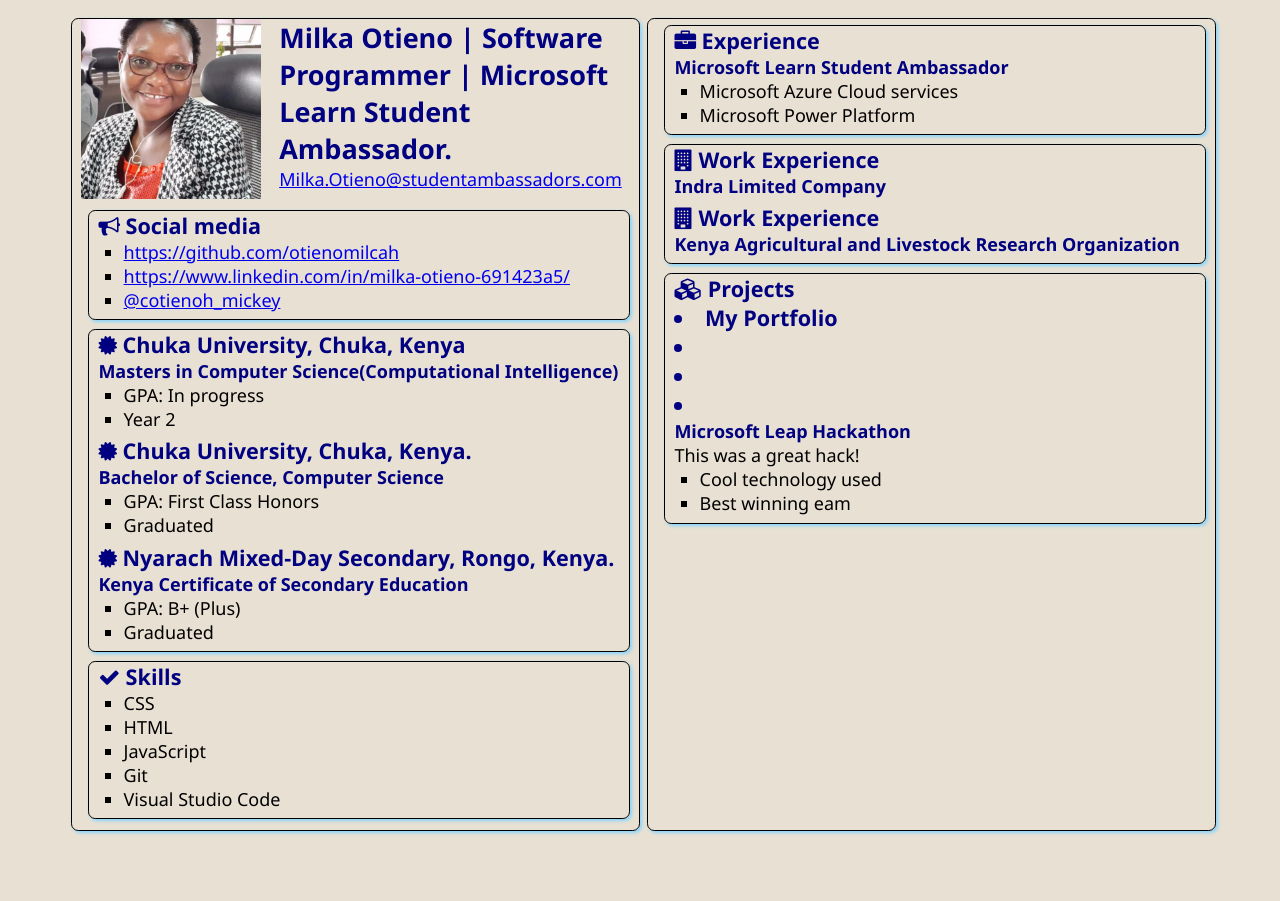
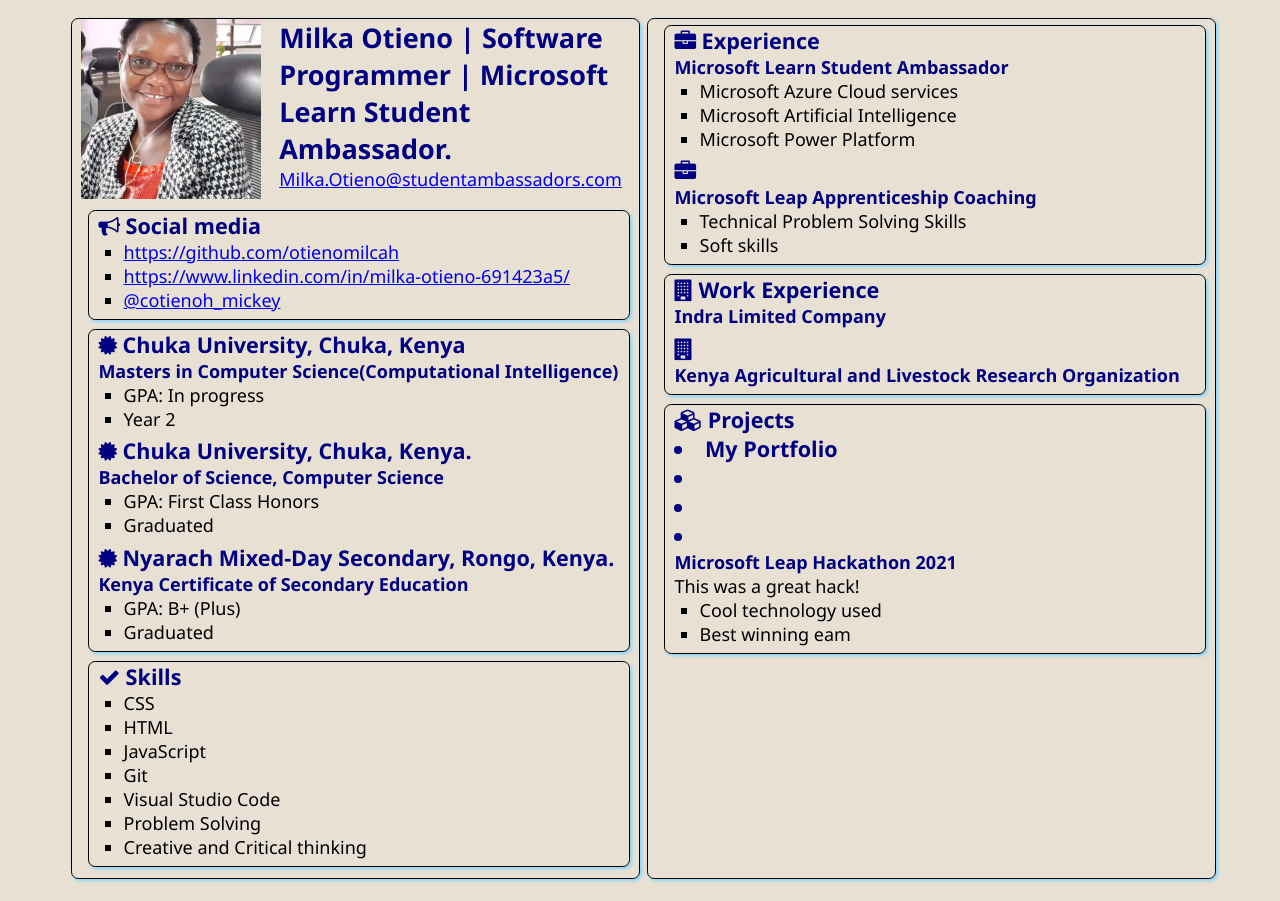
Before and after one commit to otienomilcah/SATechnicalOnboarding, a plain HTML site: page src/index.html in a window 1280 px wide. Before the commit the page ends 853 px from the top, so only its background shows below. Drawn offline with Linux system fonts and the light colour scheme.

Commit message:
projects
added projects

```diff
--- a/src/index.html
+++ b/src/index.html
@@ -81,6 +81,8 @@
                     <li>JavaScript</li>
                     <li>Git</li>
                     <li>Visual Studio Code</li>
+                    <li>Problem Solving</li>
+                    <li>Creative and Critical thinking</li>
                 </ul>
             </section>
         </article>
@@ -94,7 +96,19 @@
                 <h3>Microsoft Learn Student Ambassador</h3>
                 <ul>
                     <li>Microsoft Azure Cloud services</li>
+                    <li>Microsoft Artificial Intelligence</li>
                     <li>Microsoft Power Platform</li>
+                </ul>
+            </div>
+            <div>
+                <h2>
+                    <i class="fa fa-briefcase" aria-hidden="true"></i>
+
+                </h2>
+                <h3>Microsoft Leap Apprenticeship Coaching</h3>
+                <ul>
+                    <li>Technical Problem Solving Skills</li>
+                    <li>Soft skills</li>
                 </ul>
             </div>
             </section>
@@ -115,7 +129,7 @@
                 <div>
                     <h2>
                         <i class="fa fa-building" aria-hidden="true"></i>
-                        Work Experience
+
                     </h2>
 
                     <h3>Kenya Agricultural and Livestock Research Organization</h3>
@@ -135,7 +149,7 @@
                     <li></li>
                 </h2>
 
-                <h3>Microsoft Leap Hackathon</h3>
+                <h3>Microsoft Leap Hackathon 2021</h3>
                 <div>This was a great hack!</div>
 
                 <ul>
```
